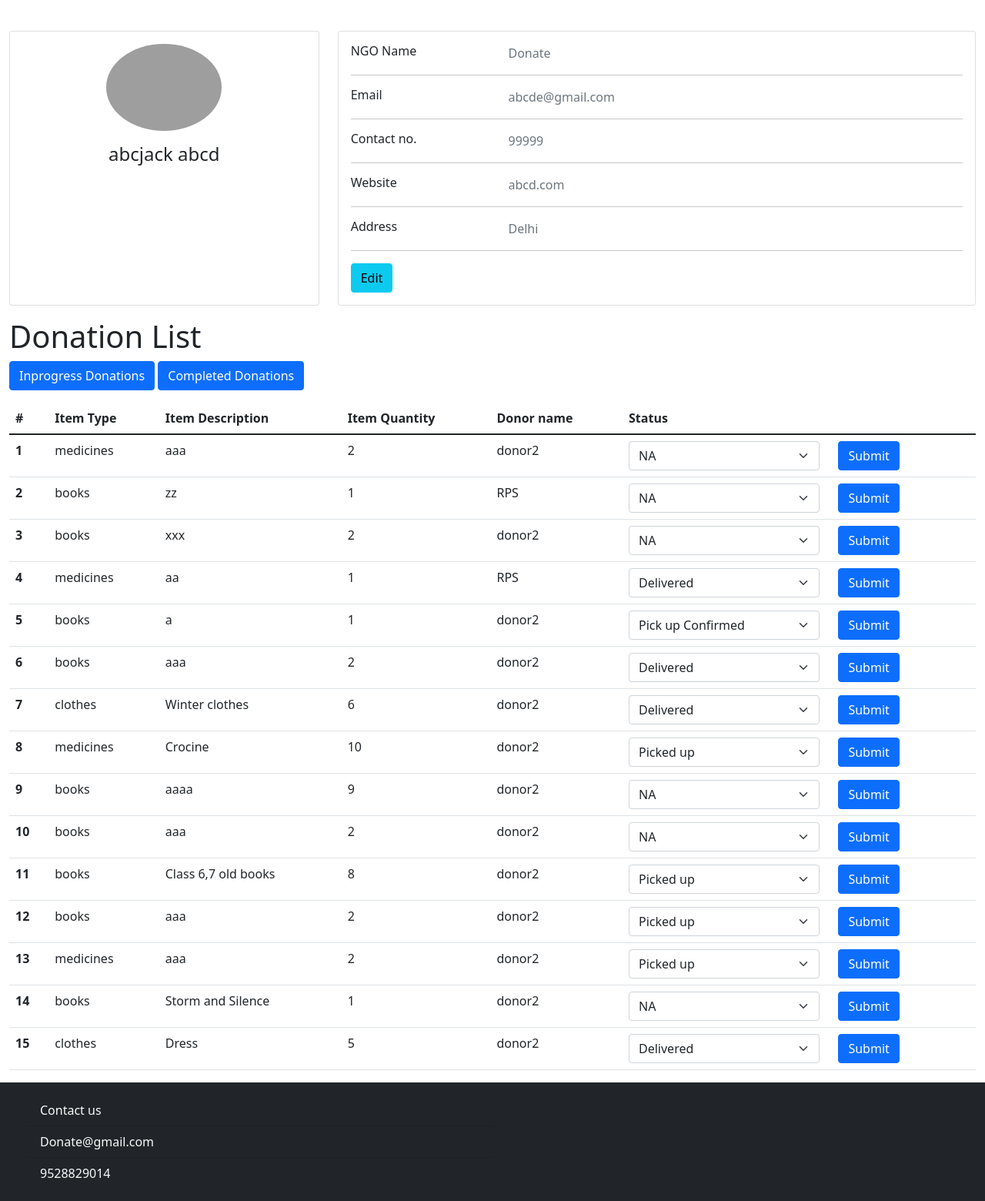
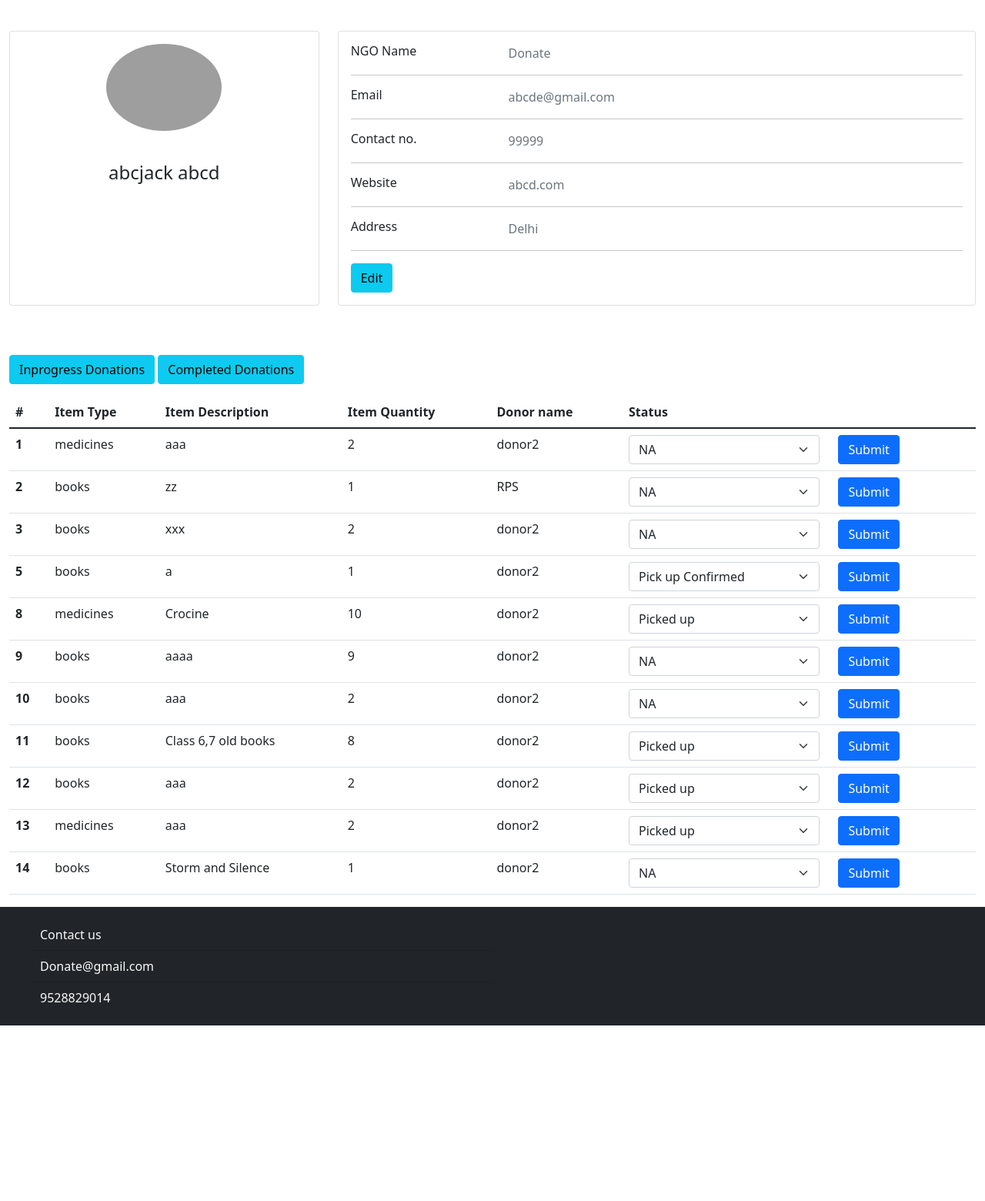
Before and after one commit to Shubhangi001/DonationToNGO, a Django app: template NGO_RPS/Donate/templates/Donate/NGOprofile.html in a window 1280 px wide. Shown: the part 72-1632 px from the top of the page at 77% size. After the commit the page ends 1404 px from the top, so only its background shows below. Run offline with Django 3.2, Linux system fonts and the light colour scheme; data comes from the database, SQL or seed files in the repository; both versions use the stored data as it was after the commit; the template is opened without the code that fills it: values that come from a table or form of the project are taken from there, most other values are stand-ins (such as "Sample title", 1, 10 or a date in 2020); some libraries are stand-ins or nearby versions; grey boxes are pictures that could not be loaded.

Commit message:
inprogress completed donation backend done

```diff
--- a/NGO_RPS/Donate/templates/Donate/NGOprofile.html
+++ b/NGO_RPS/Donate/templates/Donate/NGOprofile.html
@@ -27,6 +27,8 @@
                       <div class="d-flex flex-column align-items-center text-center">
                         <img src="https://freesvg.org/img/abstract-user-flat-4.png" alt="Admin" class="rounded-circle" width="150">
                         <div class="mt-3">
+                        <br>
+                        {% comment %} <br> {% endcomment %}
                           <h4>{{ ngo.user.first_name }} {{ ngo.user.last_name }}</h4>
 
                         </div>
@@ -95,12 +97,14 @@
 
                 </div>
               </div>
+              <br>
+              <br>
 
-            <h1>Donation List</h1>
+            {% comment %} <h1>Donation List</h1> {% endcomment %}
             <div id="myGroup">
               <p>
-                <a class="btn btn-primary" data-bs-toggle="collapse" href="#multiCollapseExample1" role="button" aria-expanded="false" aria-controls="multiCollapseExample1"  >Inprogress Donations</a>
-                <button class="btn btn-primary" type="button" data-bs-toggle="collapse" data-bs-target="#multiCollapseExample2" aria-expanded="false" aria-controls="multiCollapseExample2" >Completed Donations</button>
+                <a class="btn btn-info" data-bs-toggle="collapse" href="#multiCollapseExample1" role="button" aria-expanded="false" aria-controls="multiCollapseExample1"  >Inprogress Donations</a>
+                <button class="btn btn-info" type="button" data-bs-toggle="collapse" data-bs-target="#multiCollapseExample2" aria-expanded="false" aria-controls="multiCollapseExample2" style="color: black" >Completed Donations</button>
               </p>
               <div class="row">
                 <div class="accordion-group">
@@ -122,6 +126,7 @@
               {%for i in items%}
               <form method="POST" action='statusmodif'>
                {%csrf_token%}
+               {% ifnotequal i.status "Delivered" %}
                 <tr>
 
                   <th scope="row">{{forloop.counter}}</th>
@@ -130,6 +135,7 @@
                   <td>{{ i.description }}</td>
                   <td>{{ i.quantity }}</td>
                   <td>{{ i.user }}</td>
+
                   <td>
                     <div class="row">
                       <div class="col-7">
@@ -141,6 +147,7 @@
                     {% ifnotequal j i.status %}
                     <option value="{{j}}" >{{j}}</option>
                     {% endifnotequal %}
+
                     {% endfor %}
                     <!-- <option value="4">NA</option> -->
                   </select>
@@ -154,6 +161,7 @@
                 </td>
                 </tr>
                 </form>
+                {% endifnotequal %}
                  {%endfor%}
 
               </tbody>
@@ -172,31 +180,21 @@
                 </tr>
               </thead>
               <tbody>
-                <tr>
-                  <th scope="row">1</th>
-                  <td>Book</td>
-                  <td>xyz</td>
-                  <td>1</td>
-                  <td>a</td>
+               {%for i in items%}
+                 <tr>
+                 {% ifequal i.status "Delivered" %}
+
+                  <th scope="row">{{forloop.counter}}</th>
+
+                  <td>{{ i.type }}</td>
+                  <td>{{ i.description }}</td>
+                  <td>{{ i.quantity }}</td>
+                  <td>{{ i.user }}</td>
                   <td>Delivered</td>
+                    {% endifequal %}
+
                 </tr>
-                <tr>
-                  <th scope="row">2</th>
-                  <td>food</td>
-                  <td>Vegetables</td>
-                  <td>5</td>
-                  <td>b</td>
-                  <td>Delivered</td>
-                </tr>
-                </tr>
-                <tr>
-                  <th scope="row">3</th>
-                  <td >Medicine</td>
-                  <td>crocine</td>
-                  <td>4</td>
-                  <td>c</td>
-                  <td>Delivered</td>
-                </tr>
+                {% endfor %}
 
               </tbody>
             </table>
```
Also changed, not shown: NGO_RPS/db.sqlite3.
